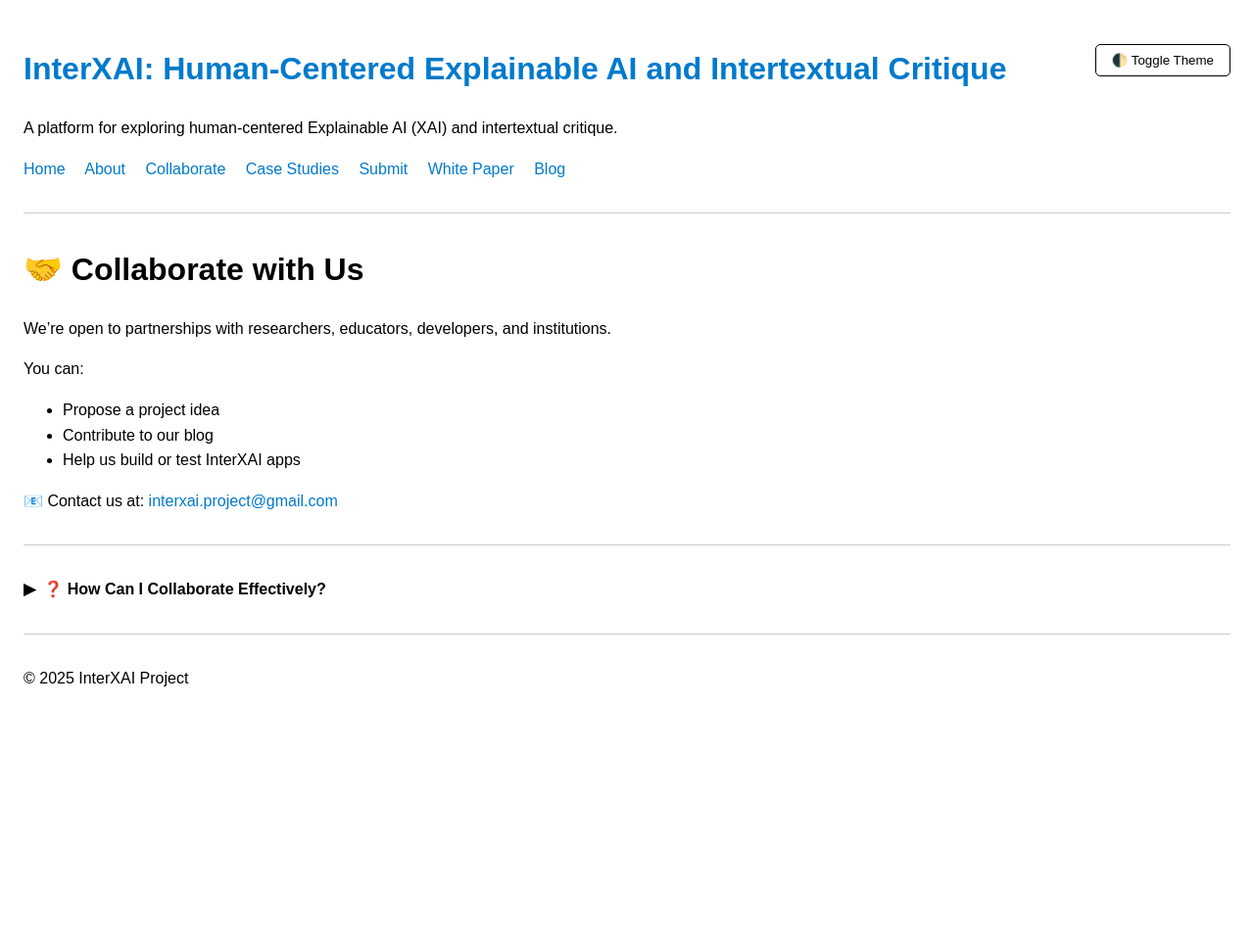
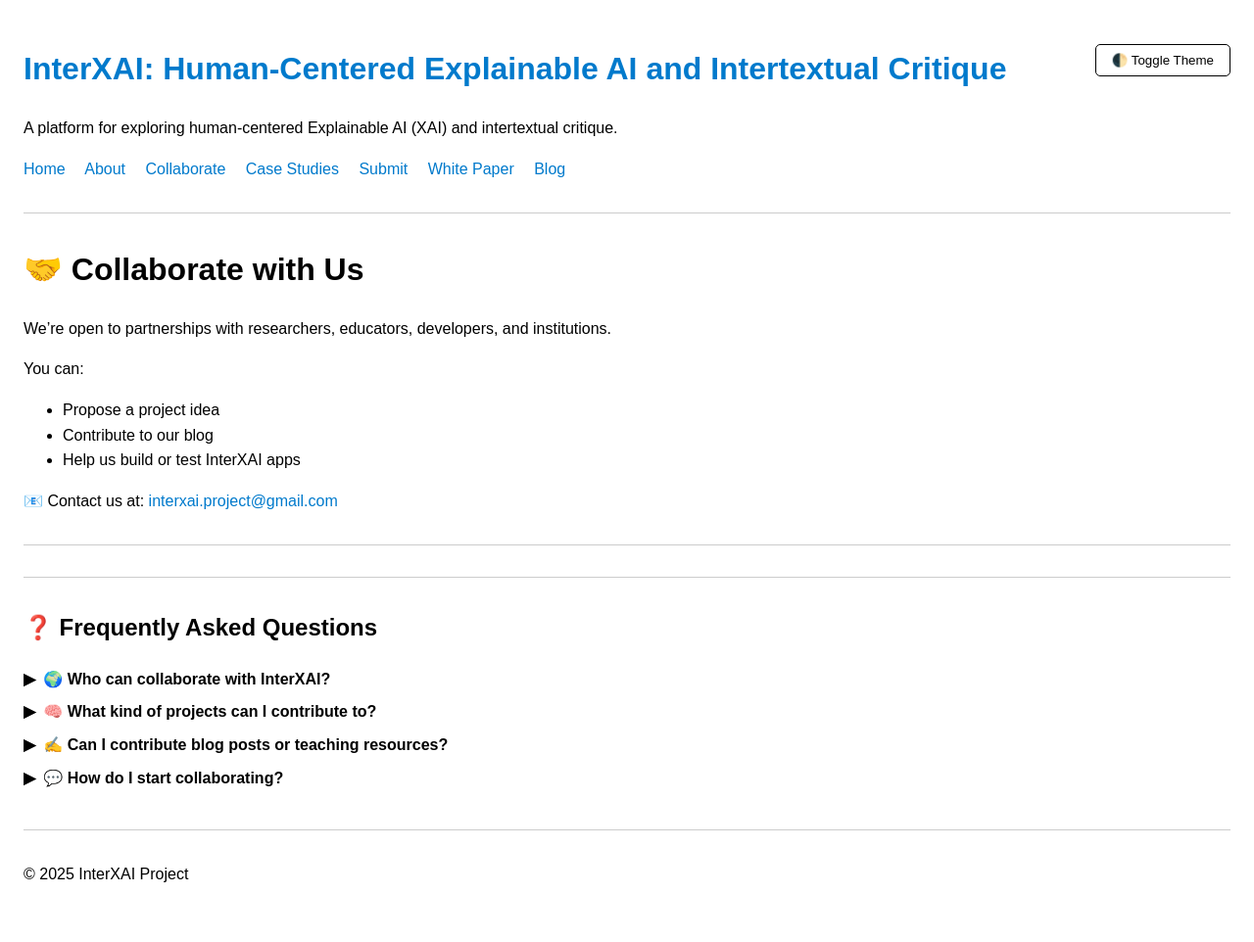
Before and after one commit to bfiliks/interxai.github.io, a Jekyll site: the page built from collaborate.md, in a window 1280 px wide. Shown: the whole page at 98% size. Built offline with Jekyll 4.4.1, drawn with Linux system fonts in a browser that asks for light colours; before the commit the page ends 900 px from its top, so only the background shows below that.

Commit message:
Update collaborate.md

```diff
--- a/collaborate.md
+++ b/collaborate.md
@@ -23,6 +23,7 @@ You can:
     cursor: pointer;
     position: relative;
     list-style: none;
+    margin-bottom: 0.5rem;
   }
 
   .collapsible-help summary::marker,
@@ -52,18 +53,44 @@ You can:
   }
 </style>
 
+---
+
+## ❓ Frequently Asked Questions
+
 <details class="collapsible-help">
-  <summary>❓ How Can I Collaborate Effectively?</summary>
+  <summary>🌍 Who can collaborate with InterXAI?</summary>
   <div>
-    <p>We value contributions from diverse backgrounds. Here are ways to get involved:</p>
-
-    <ul>
-      <li><strong>Researchers:</strong> Propose a study or co-develop an experimental module with us.</li>
-      <li><strong>Educators:</strong> Use InterXAI materials in class or co-create learning tools.</li>
-      <li><strong>Developers:</strong> Contribute code, design, or usability feedback.</li>
-      <li><strong>Writers:</strong> Submit reflections, tutorials, or case-based blog posts.</li>
-    </ul>
-
-    <p>Not sure where to begin? Email us and we’ll help match your interests with project needs.</p>
+    Anyone passionate about responsible AI, interpretability, or digital humanities is welcome!
+    We especially encourage students, early-career researchers, artists, educators, and underrepresented voices in tech and humanities.
   </div>
 </details>
+
+<details class="collapsible-help">
+  <summary>🧠 What kind of projects can I contribute to?</summary>
+  <div>
+    You can help with:
+    <ul>
+      <li>Case study collection and analysis</li>
+      <li>User interface feedback or design contributions</li>
+      <li>Writing blog posts or tutorials</li>
+      <li>Building visualization components for intertextual analysis</li>
+      <li>Creating teaching modules using InterXAI</li>
+    </ul>
+  </div>
+</details>
+
+<details class="collapsible-help">
+  <summary>✍️ Can I contribute blog posts or teaching resources?</summary>
+  <div>
+    Yes! We welcome reflections, walkthroughs, student experiences, sample assignments, and classroom experiments using InterXAI.
+    These contributions will be featured on our [Blog](/blog/) and credited to you.
+  </div>
+</details>
+
+<details class="collapsible-help">
+  <summary>💬 How do I start collaborating?</summary>
+  <div>
+    Just send us an email at [interxai.project@gmail.com](mailto:interxai.project@gmail.com).
+    Tell us a bit about your interests, and we'll match you to a current initiative or help shape a new one.
+  </div>
+</details>
```
